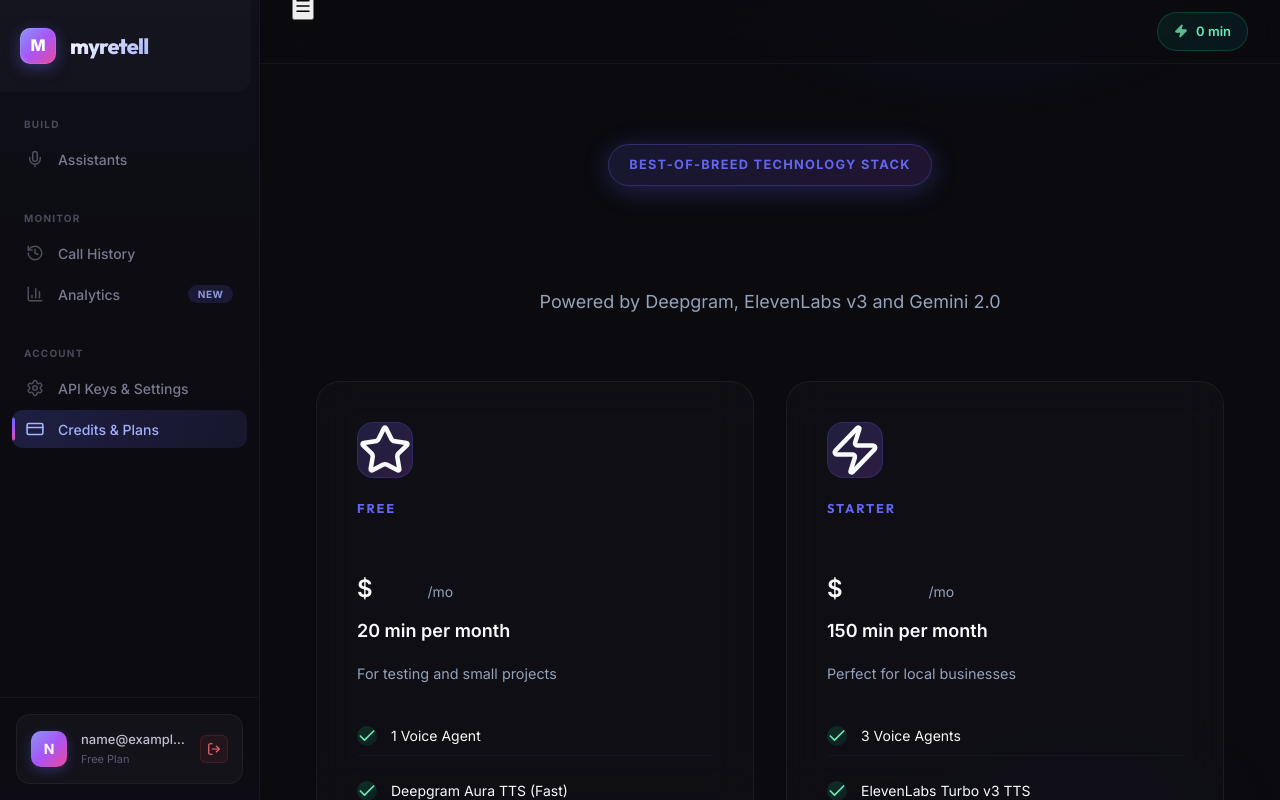
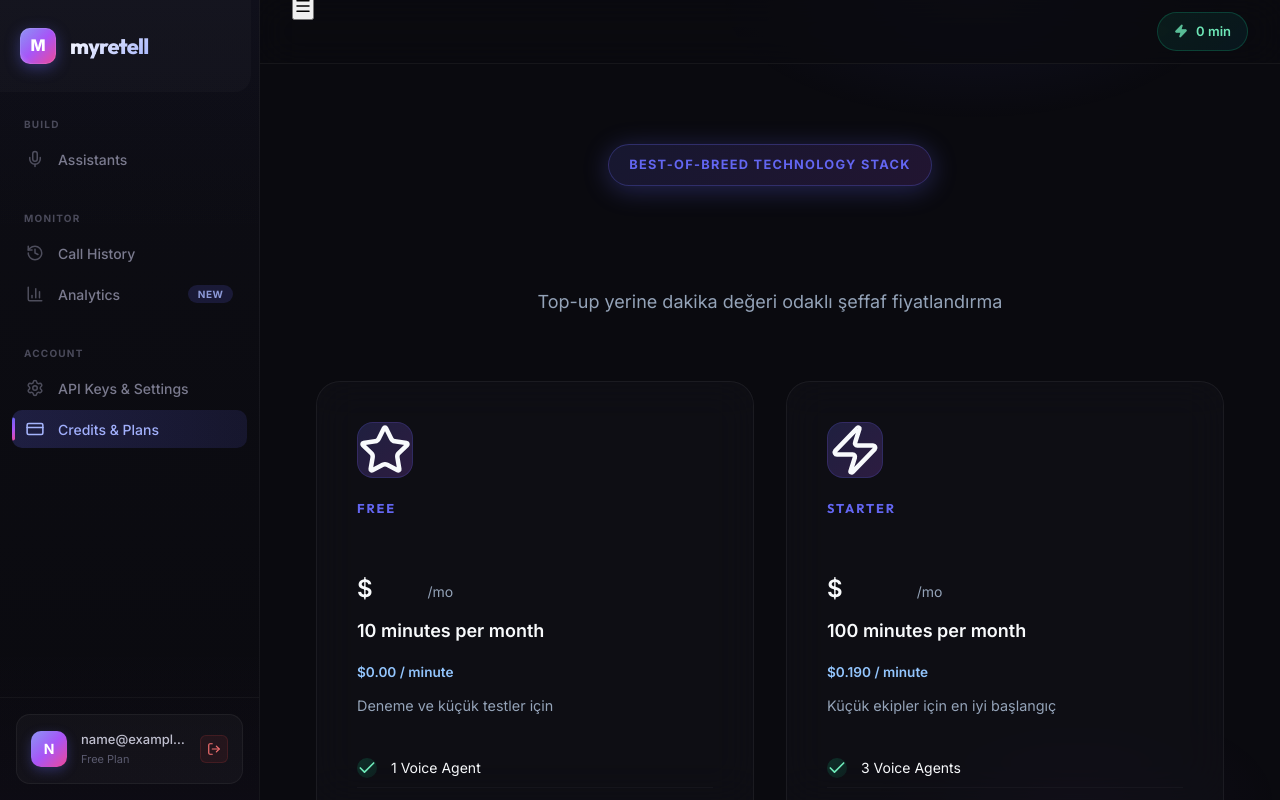
Before and after one commit to mustafagl01/myretell, a React (Vite) app in the folder frontend/: page /pricing in a window 1280 px wide. Built offline with nearby package versions, Linux system fonts and the light colour scheme; sample sign-in values are in the browser's storage.

Commit message:
Update pricing tiers and top-up value messaging

```diff
--- a/frontend/src/pages/Pricing.css
+++ b/frontend/src/pages/Pricing.css
@@ -197,6 +197,13 @@
     line-height: 1.6;
 }
 
+.tier-rate {
+    color: #93c5fd;
+    font-size: 0.85rem;
+    font-weight: 600;
+    margin-bottom: 0.65rem;
+}
+
 .tier-features {
     list-style: none;
     padding: 0;
@@ -314,6 +321,13 @@
     font-weight: 800;
 }
 
+.custom-topup-highlight {
+    color: #e2e8f0;
+    font-size: 1rem;
+    margin-top: 0.4rem;
+    margin-bottom: 0.8rem;
+}
+
 .custom-topup-slider {
     width: 100%;
     margin: 1rem 0;
--- a/frontend/src/pages/Pricing.jsx
+++ b/frontend/src/pages/Pricing.jsx
@@ -6,27 +6,28 @@
 export const Pricing = ({ user, onLogout }) => {
     const [loading, setLoading] = useState(null);
     const [error, setError] = useState('');
-    const [customAmount, setCustomAmount] = useState(30);
+    const [customAmount, setCustomAmount] = useState(10);
 
     const customTopup = {
         min: 10,
         max: 300,
         step: 5,
-        minutesPerDollar: 4,
+        minutesPerDollar: 5,
     };
 
     const estimatedMinutes = customAmount * customTopup.minutesPerDollar;
+    const estimatedPerMinute = customAmount / estimatedMinutes;
 
     const tiers = [
         {
             name: 'FREE',
             price: 0,
-            minutes: '20 min',
-            desc: 'For testing and small projects',
+            minutes: 10,
+            desc: 'Deneme ve küçük testler için',
             icon: Star,
             features: [
                 '1 Voice Agent',
-                'Deepgram Aura TTS (Fast)',
+                'Economy stack (Deepgram + Gemini)',
                 'Gemini 2.0 Flash LLM',
                 'English Only',
                 'MyRetell Branding',
@@ -37,13 +38,13 @@
         },
         {
             name: 'STARTER',
-            price: 29,
-            minutes: '150 min',
-            desc: 'Perfect for local businesses',
+            price: 19,
+            minutes: 100,
+            desc: 'Küçük ekipler için en iyi başlangıç',
             icon: Zap,
             features: [
                 '3 Voice Agents',
-                'ElevenLabs Turbo v3 TTS',
+                'Economy stack (Deepgram + Gemini)',
                 'Gemini 2.0 Flash LLM',
                 'English & Turkish Support',
                 'Remove Branding',
@@ -55,9 +56,9 @@
         },
         {
             name: 'PRO',
-            price: 79,
-            minutes: '500 min',
-            desc: 'Best for scale & quality',
+            price: 49,
+            minutes: 300,
+            desc: 'Kalite ve ölçek için en popüler plan',
             icon: Rocket,
             features: [
                 '10 Voice Agents',
@@ -74,13 +75,13 @@
         },
         {
             name: 'SCALE',
-            price: 199,
-            minutes: '1500 min',
-            desc: 'The ultimate enterprise tool',
+            price: 149,
+            minutes: 1000,
+            desc: 'Yüksek hacimli kullanım ve ekipler için',
             icon: Crown,
             features: [
-                '25 Voice Agents',
-                'All Premium Models (GPT-4o)',
+                'Unlimited Voice Agents',
+                'All Premium Models',
                 'Voice Cloning Included',
                 'All 99 Languages (Whisper)',
                 'Custom Integrations',
@@ -107,7 +108,7 @@
                 body: JSON.stringify({
                     planName: tier.name,
                     amount: tier.price,
-                    credits: tier.minutes
+                    credits: `${tier.minutes} min`
                 }),
             });
 
@@ -154,7 +155,7 @@
                 <header className="pricing-v2-header">
                     <span className="badge-promo">Best-of-Breed Technology Stack</span>
                     <h1>Choose Your Scale</h1>
-                    <p>Powered by Deepgram, ElevenLabs v3 and Gemini 2.0</p>
+                    <p>Top-up yerine dakika değeri odaklı şeffaf fiyatlandırma</p>
                 </header>
 
                 {error && <div className="pricing-error-v2">{error}</div>}
@@ -171,7 +172,8 @@
                                     <span className="value">{tier.price}</span>
                                     <span className="period">/mo</span>
                                 </div>
-                                <div className="tier-minutes">{tier.minutes} per month</div>
+                                <div className="tier-minutes">{tier.minutes} minutes per month</div>
+                                <div className="tier-rate">${tier.price === 0 ? '0.00' : (tier.price / tier.minutes).toFixed(3)} / minute</div>
                                 <p className="tier-desc">{tier.desc}</p>
                             </div>
 
@@ -197,11 +199,12 @@
                         <h2>Pay as you go credit top-up</h2>
                         <p>
                             Need flexible usage? Load any amount from ${customTopup.min} to ${customTopup.max} and use it over time.
-                            This option is intentionally a bit pricier than monthly bundles.
+                            Monthly plans offer better value per minute.
                         </p>
                     </div>
 
                     <div className="custom-topup-amount">${customAmount}</div>
+                    <div className="custom-topup-highlight">Get ~{estimatedMinutes} minutes for ${customAmount}</div>
                     <input
                         type="range"
                         min={customTopup.min}
@@ -214,7 +217,7 @@
 
                     <div className="custom-topup-meta">
                         <span>Estimated usage: {estimatedMinutes} minutes</span>
-                        <span>Approx. ${(customAmount / estimatedMinutes).toFixed(2)} / min</span>
+                        <span>Approx. ${estimatedPerMinute.toFixed(2)} / min</span>
                     </div>
 
                     <button
```
